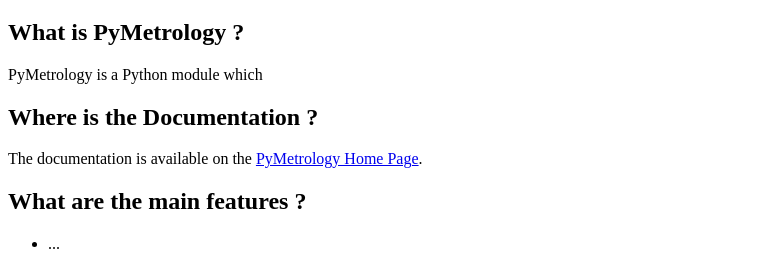
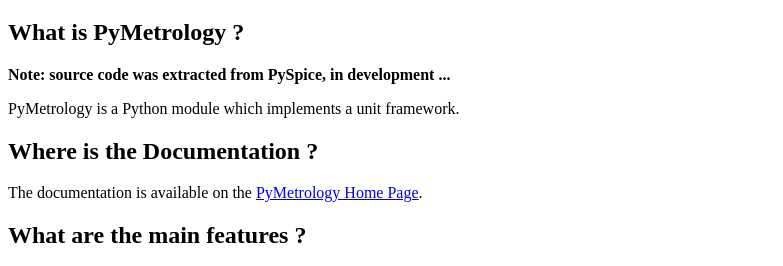
Before and after one commit to FabriceSalvaire/PyMetrology, a plain HTML site: page README.html in a window 1280 px wide. Shown: the part 513-779 px from the top of the page, without its empty margins (0-783 px from the left). Drawn offline with Linux system fonts and the light colour scheme.

Commit message:
Updated readme

```diff
--- a/README.html
+++ b/README.html
@@ -391,7 +391,8 @@ ul.auto-toc {
 <h1>Overview</h1>
 <div class="section" id="what-is-pymetrology">
 <h2>What is PyMetrology ?</h2>
-<p>PyMetrology is a Python module which</p>
+<p><strong>Note: source code was extracted from PySpice, in development ...</strong></p>
+<p>PyMetrology is a Python module which implements a unit framework.</p>
 </div>
 <div class="section" id="where-is-the-documentation">
 <h2>Where is the Documentation ?</h2>
```
Also changed, not shown: README.txt, 1 other file.
